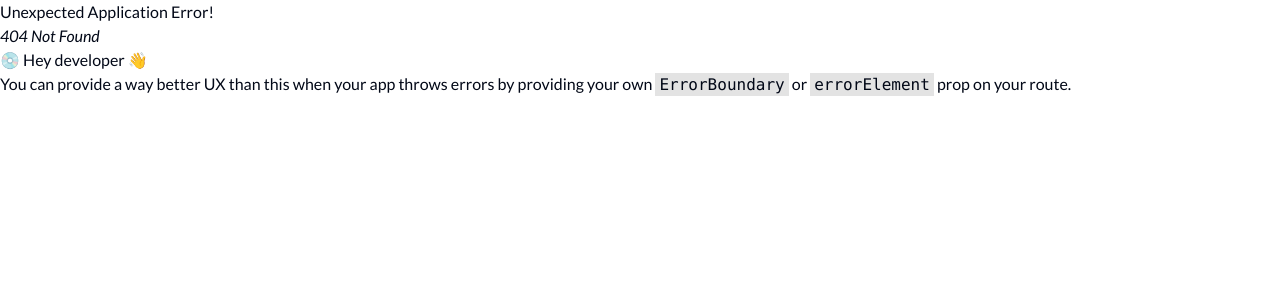
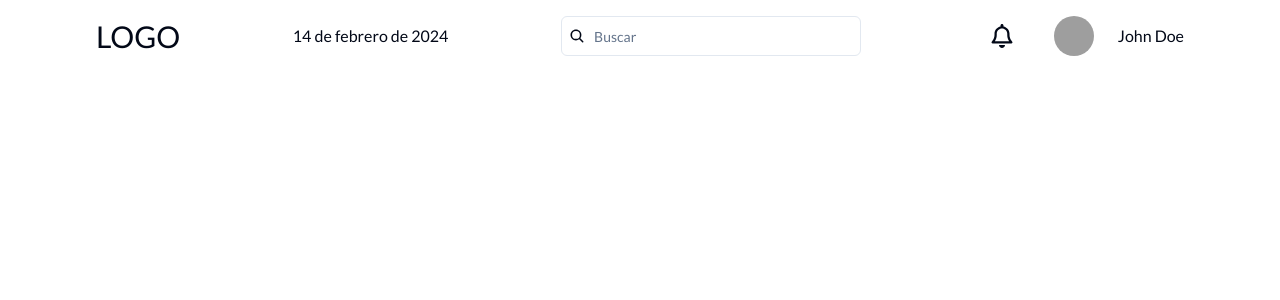
Before and after one commit to No-Country/s13-11-m-java, a React (Vite) app in the folder frontend/: page /test in a window 1280 px wide. Before the commit this address had no page. Shown: the top 300 px of the page. Built offline with nearby package versions, Linux system fonts and the light colour scheme; grey boxes are pictures that could not be loaded.

Commit message:
Dashboard and calendar navbar

```diff
--- a/frontend/package.json
+++ b/frontend/package.json
@@ -20,6 +20,7 @@
     ]
   },
   "dependencies": {
+    "@radix-ui/react-avatar": "^1.0.4",
     "@radix-ui/react-slot": "^1.0.2",
     "@reduxjs/toolkit": "^2.1.0",
     "class-variance-authority": "^0.7.0",
@@ -30,6 +31,7 @@
     "match-sorter": "^6.3.4",
     "react": "^18.2.0",
     "react-dom": "^18.2.0",
+    "react-icons": "^5.0.1",
     "react-redux": "^9.1.0",
     "react-router-dom": "^6.22.0",
     "react-slick": "^0.30.1",
--- /dev/null
+++ b/frontend/src/components/Navbar.tsx
@@ -0,0 +1,40 @@
+import { Avatar, AvatarFallback, AvatarImage } from "@/components/ui/avatar";
+import { Button } from "./ui/button";
+import { FaRegBell } from "react-icons/fa6";
+import { InputSearch } from "./ui/inputSearch";
+
+const curdate = new Date().toLocaleDateString("es-ES", {
+  year: "numeric",
+  month: "long",
+  day: "numeric",
+});
+
+const userName = "John Doe";
+const isAdmin = false;
+const isDashboard = true;
+
+function Navbar() {
+  return (
+    <div className="flex items-center justify-between px-24 py-4">
+      <h1 className="text-3xl">LOGO</h1>
+      <div className="flex gap-10">
+        <h3>{isDashboard ? curdate : ""}</h3>
+      </div>
+      <div>
+        <InputSearch className="w-[300px]" type="search" placeholder="Buscar" />
+      </div>
+      <div className="flex items-center gap-6">
+        <Button variant="ghost">
+          <FaRegBell size={24} />
+        </Button>
+        <Avatar>
+          <AvatarImage src="https://github.com/shadcn.png" />
+          <AvatarFallback>CN</AvatarFallback>
+        </Avatar>
+        <h3>{isAdmin ? "Admin" : userName}</h3>
+      </div>
+    </div>
+  );
+}
+
+export default Navbar;
--- /dev/null
+++ b/frontend/src/components/ui/avatar.tsx
@@ -0,0 +1,48 @@
+import * as React from "react"
+import * as AvatarPrimitive from "@radix-ui/react-avatar"
+
+import { cn } from "@/lib/utils"
+
+const Avatar = React.forwardRef<
+  React.ElementRef<typeof AvatarPrimitive.Root>,
+  React.ComponentPropsWithoutRef<typeof AvatarPrimitive.Root>
+>(({ className, ...props }, ref) => (
+  <AvatarPrimitive.Root
+    ref={ref}
+    className={cn(
+      "relative flex h-10 w-10 shrink-0 overflow-hidden rounded-full",
+      className
+    )}
+    {...props}
+  />
+))
+Avatar.displayName = AvatarPrimitive.Root.displayName
+
+const AvatarImage = React.forwardRef<
+  React.ElementRef<typeof AvatarPrimitive.Image>,
+  React.ComponentPropsWithoutRef<typeof AvatarPrimitive.Image>
+>(({ className, ...props }, ref) => (
+  <AvatarPrimitive.Image
+    ref={ref}
+    className={cn("aspect-square h-full w-full", className)}
+    {...props}
+  />
+))
+AvatarImage.displayName = AvatarPrimitive.Image.displayName
+
+const AvatarFallback = React.forwardRef<
+  React.ElementRef<typeof AvatarPrimitive.Fallback>,
+  React.ComponentPropsWithoutRef<typeof AvatarPrimitive.Fallback>
+>(({ className, ...props }, ref) => (
+  <AvatarPrimitive.Fallback
+    ref={ref}
+    className={cn(
+      "flex h-full w-full items-center justify-center rounded-full bg-muted",
+      className
+    )}
+    {...props}
+  />
+))
+AvatarFallback.displayName = AvatarPrimitive.Fallback.displayName
+
+export { Avatar, AvatarImage, AvatarFallback }
--- /dev/null
+++ b/frontend/src/components/ui/input.tsx
@@ -0,0 +1,25 @@
+import * as React from "react"
+
+import { cn } from "@/lib/utils"
+
+export interface InputProps
+  extends React.InputHTMLAttributes<HTMLInputElement> {}
+
+const Input = React.forwardRef<HTMLInputElement, InputProps>(
+  ({ className, type, ...props }, ref) => {
+    return (
+      <input
+        type={type}
+        className={cn(
+          "flex h-10 w-full rounded-md border border-input bg-background px-3 py-2 text-sm ring-offset-background file:border-0 file:bg-transparent file:text-sm file:font-medium placeholder:text-muted-foreground focus-visible:outline-none focus-visible:ring-2 focus-visible:ring-ring focus-visible:ring-offset-2 disabled:cursor-not-allowed disabled:opacity-50",
+          className
+        )}
+        ref={ref}
+        {...props}
+      />
+    )
+  }
+)
+Input.displayName = "Input"
+
+export { Input }
--- /dev/null
+++ b/frontend/src/components/ui/inputSearch.tsx
@@ -0,0 +1,25 @@
+import * as React from "react";
+import { IoSearch } from "react-icons/io5";
+import { cn } from "@/lib/utils";
+
+export interface InputProps extends React.InputHTMLAttributes<HTMLInputElement> {}
+
+const InputSearch = React.forwardRef<HTMLInputElement, InputProps>(({ className, type, ...props }, ref) => {
+  return (
+    <div className="relative">
+      <IoSearch className="absolute left-2 top-3 h-4 w-4" />
+      <input
+        type={type}
+        className={cn(
+          "flex h-10 w-full rounded-md border border-input bg-background px-3 py-2 text-sm ring-offset-background file:border-0 file:bg-transparent file:text-sm file:font-medium placeholder:text-muted-foreground focus-visible:outline-none  focus-visible:ring-ring focus-visible:ring-offset-2 disabled:cursor-not-allowed disabled:opacity-50 pl-8",
+          className
+        )}
+        ref={ref}
+        {...props}
+      />
+    </div>
+  );
+});
+InputSearch.displayName = "InputSearch";
+
+export { InputSearch };
--- a/frontend/src/pages/OnBoarding/OnBoarding.tsx
+++ b/frontend/src/pages/OnBoarding/OnBoarding.tsx
@@ -58,7 +58,7 @@ const Carousel: React.FC = () => {
                 </p>
                 <Button className="mt-10 mr-10 ">Empezar Ahora</Button>
               </div>
-              <img  src="src/assets/slide_3.svg" alt="Man in front of a board" />
+              <img src="src/assets/slide_3.svg" alt="Man in front of a board" />
             </div>
           </div>
         </Slider>
--- /dev/null
+++ b/frontend/src/pages/Testing/Testing.tsx
@@ -0,0 +1,12 @@
+import Navbar from "@/components/Navbar";
+import React from "react";
+
+function Testing() {
+  return (
+    <div>
+      <Navbar />
+    </div>
+  );
+}
+
+export default Testing;
--- a/frontend/src/routes/mainRoutes.tsx
+++ b/frontend/src/routes/mainRoutes.tsx
@@ -1,8 +1,13 @@
 import { createBrowserRouter } from "react-router-dom";
 import OnBoarding from "../pages/OnBoarding/OnBoarding";
+import Testing from "../pages/Testing/Testing";
 export const router = createBrowserRouter([
   {
     path: "/",
     element: <OnBoarding />,
   },
+  {
+    path: "/test",
+    element: <Testing />,
+  },
 ]);
```
Also changed, not shown: 2 other files (tests, documents, lock files or other folders).
